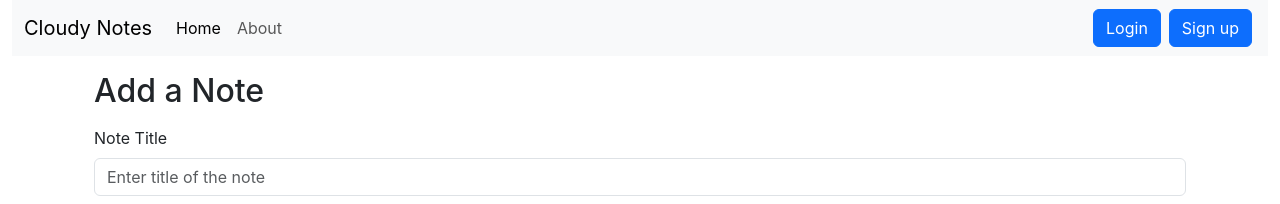
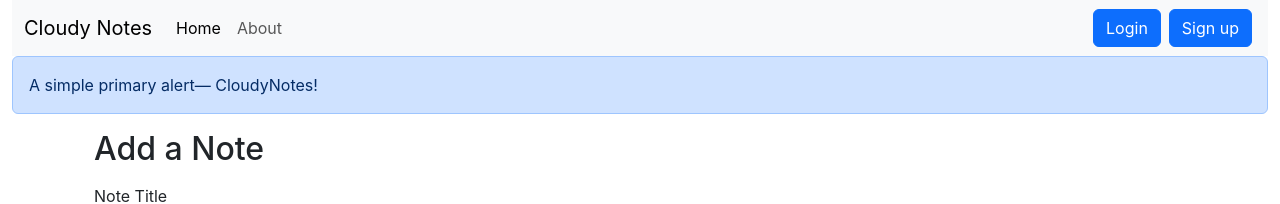
Before and after one commit to maheshmore667/cloudynotes, a React (Create React App) app: page / in a window 1280 px wide. Shown: the top 204 px of the page. Built offline with nearby package versions, Linux system fonts and the light colour scheme; no server answers.

Commit message:
basic alert pop up template

```diff
--- a/src/App.js
+++ b/src/App.js
@@ -5,14 +5,17 @@
 import About from "./components/About";
 import NoteState from "./context/notes/noteState";
 import Login from "./components/Login";
+import Alert from "./components/Alert";
 
 function App() {
   return (
     <>
     <div className="container-fluid">
+
       <NoteState>
         <Router>
           <Navlist />
+          <Alert />
           <Route exact path="/">
             <Home />
           </Route>
--- /dev/null
+++ b/src/components/Alert.js
@@ -0,0 +1,11 @@
+import React from "react";
+
+const Alert = () => {
+  return (
+    <div className="alert alert-primary" role="alert">
+      A simple primary alert— CloudyNotes!
+    </div>
+  );
+};
+
+export default Alert;
```
